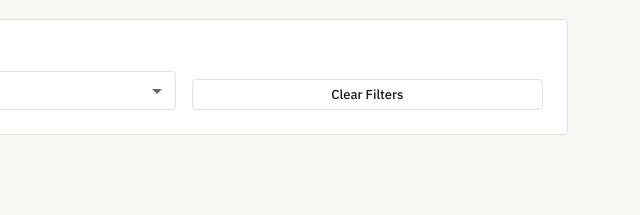
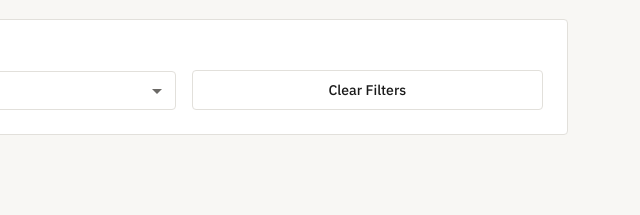
Before and after one commit to MaclarensLawyers/referral-app, a website: page public/index.html in a window 1280 px wide. Shown: the part 247-462 px from the top of the page, 640-1280 px from the left. Drawn offline with Linux system fonts and the light colour scheme.

Commit message:
fixed clear filter button

```diff
--- a/public/index.html
+++ b/public/index.html
@@ -69,7 +69,7 @@
                     </select>
                 </div>
                 <div>
-                    <button class="btn btn-sm" onclick="selectedReferrer = ''; selectedFeeEarner = ''; renderTable();" style="width: 100%;">
+                    <button class="btn" onclick="selectedReferrer = ''; selectedFeeEarner = ''; renderTable();" style="width: 100%;">
                         Clear Filters
                     </button>
                 </div>
```
